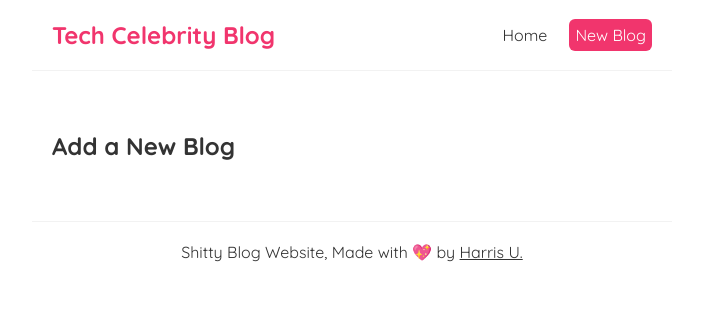
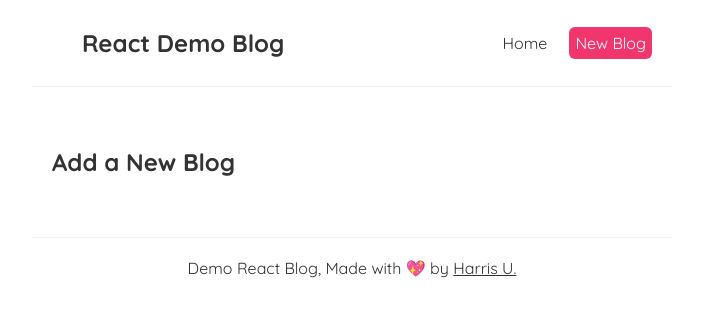
Before and after one commit to Harris-Usmani/practice-react-blog, a React (Create React App) app: page /create in a window 1280 px wide. Shown: the top 316 px of the page, without its empty margins (288-991 px from the left). Built offline with nearby package versions, Linux system fonts and the light colour scheme.

Commit message:
Spelling changes, more CSS, additional comments and more

```diff
--- a/src/BlogList.js
+++ b/src/BlogList.js
@@ -4,7 +4,7 @@
 
     return (
         <div className='blog-list'>
-        <h2>{ title }</h2>
+        <h2 style={{textAlign: 'center'}}>{ title }</h2>
         {blog.map((blog) => (
             <div className='Blog-Preview' key={blog.id}>
                 <h2> {blog.title} </h2>
--- a/src/NavBar.js
+++ b/src/NavBar.js
@@ -5,7 +5,7 @@
 const NavBar = () => {
     return (
         <nav className='navbar'>
-            <h1>Tech Celebrity Blog</h1>
+            <h1 className="websiteName"><a href="/">React Demo Blog</a></h1>
             <div className='links'>
                 <Link to='/'>Home</Link>
                 <Link to='/create' style={{
--- a/src/footer.js
+++ b/src/footer.js
@@ -1,7 +1,7 @@
 const Footer = () => {
     return (
         <div className='footer'>
-            <p>Shitty Blog Website, Made with 💖 by <a href="https://github.com/Harris-Usmani">Harris U.</a> </p>
+            <p>Demo React Blog, Made with 💖 by <a href="https://github.com/Harris-Usmani">Harris U.</a> </p>
         </div>
     );
 }
--- a/src/index.css
+++ b/src/index.css
@@ -56,3 +56,8 @@
   border-top: 1px solid #f2f2f2;
   text-align: center;
 }
+
+.websiteName {
+  color: #f1356d;
+  padding: 08px;
+}
```
Also changed, not shown: src/Home.js (+1 -8 lines).
